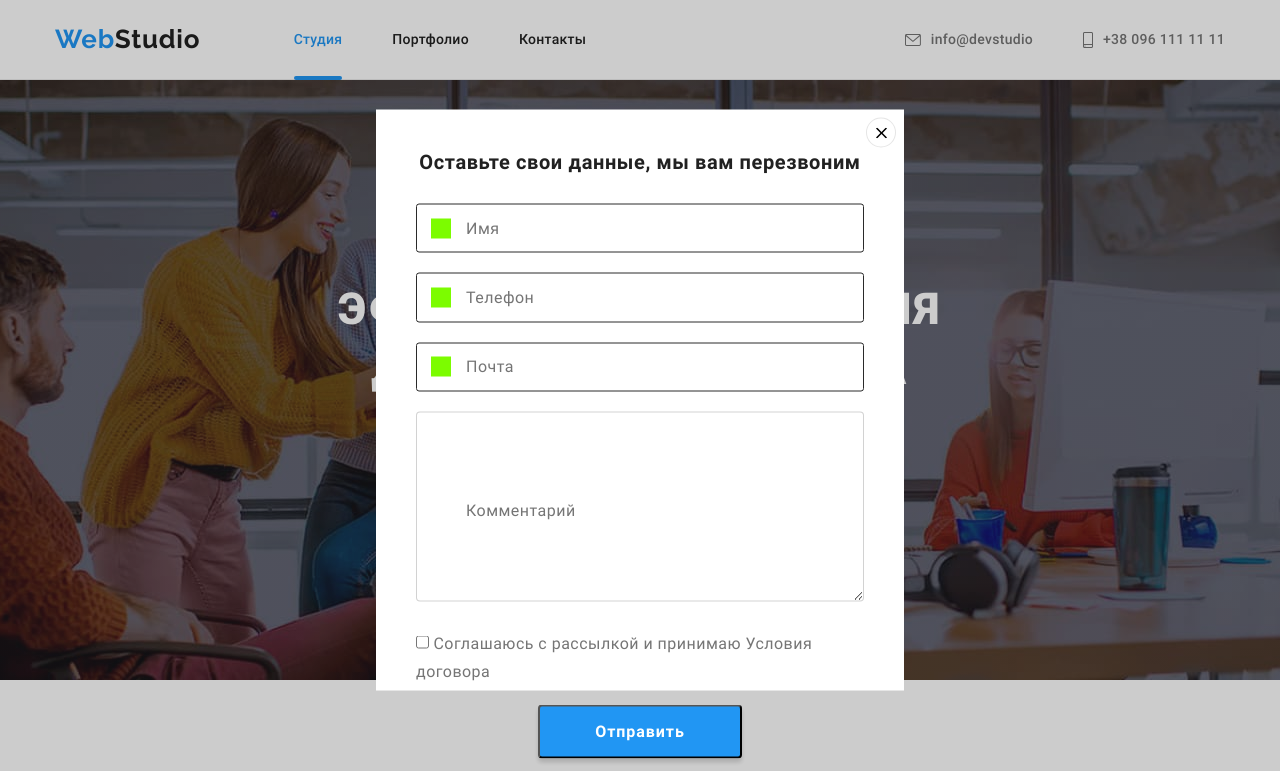
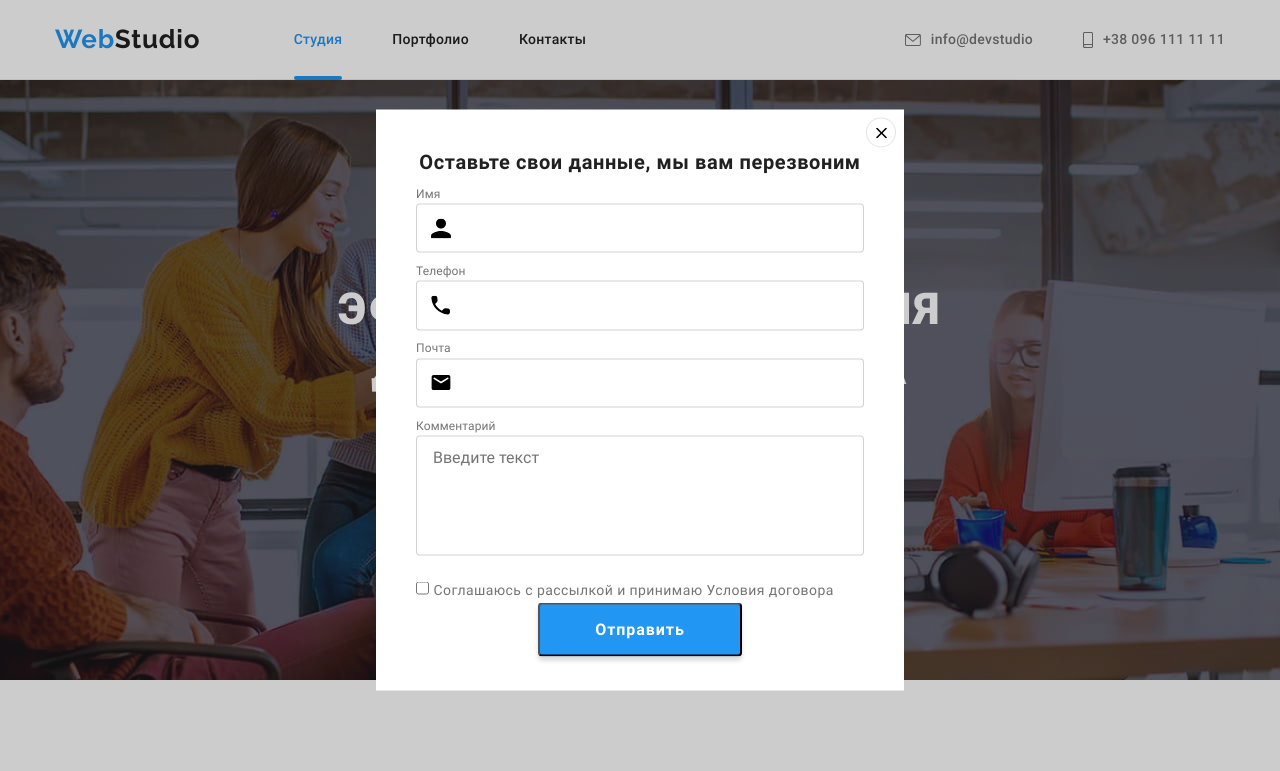
Before and after one commit to Sasha-create/goit-markup-hw-08, a plain HTML site: page index.html in a window 1280 px wide. Both pictures are taken after a click on the button "Заказать услугу". Shown: the top 771 px of the page. Drawn offline with nearby package versions, Linux system fonts and the light colour scheme.

Commit message:
modal screen

```diff
--- a/css/style.css
+++ b/css/style.css
@@ -345,205 +345,6 @@ img {
   background-color: var(--accent-color);
   cursor: pointer;
 }
-
-/*modal screen*/
-
-.backdrop {
-  position: fixed;
-  top: 0;
-  left: 0;
-  width: 100%;
-  height: 100%;
-  background: rgba(0, 0, 0, 0.2);
-  z-index: 1;
-  opacity: 1;
-  transition-duration: 250ms;
-  transition-timing-function: cubic-bezier(0.4, 0, 0.2, 1);
-  visibility: visible;
-}
-
-.backdrop.is-hidden {
-  opacity: 0;
-  pointer-events: none;
-  visibility: hidden;
-}
-
-.backdrop.is-hidden.modal {
-  transform: translate(-50%, -50%) scale(0.9);
-}
-
-.modal {
-  position: absolute;
-  top: 50%;
-  left: 50%;
-
-  width: 528px;
-  height: 581px;
-  background: #FFFFFF;
-  padding: 40px;
-
-  transform: translate(-50%, -50%) scale(1);
-  transition: transform 250ms cubic-bezier(0.4, 0, 0.2, 1);
-}
-
-.modal:hover,
-.modal:focus {
-  box-shadow: 0px 1px 3px rgba(0, 0, 0, 0.12), 0px 1px 1px rgba(0, 0, 0, 0.14), 0px 2px 1px rgba(0, 0, 0, 0.2);
-  border-radius: 4px;
-}
-
-.modal-title {
-  display: inline-block;
-  justify-content: center;
-  width: 448px;
-  height: auto;
-  padding: 0;
-  margin-top: 0;
-  margin-bottom: 30px;
-  font-family: "Roboto", sans-serif;
-  font-style: normal;
-  font-weight: 700;
-  font-size: 20px;
-  line-height: 1.15;
-  text-align: center;
-  letter-spacing: 0.03em;
-  color: #212121;
-}
-
-.icon-x {
-  display: flex;
-  fill: #000000;
-  transition-duration: 250ms;
-  transition-timing-function: cubic-bezier(0.4, 0, 0.2, 1);
-}
-
-.icon-x:hover,
-.icon-x:focus {
-  fill: var(--accent-color);
-}
-
-.modal-btn {
-  display: flex;
-  justify-content: center;
-  align-items: center;
-  position: absolute;
-  top: 8px;
-  right: 8px;
-
-  width: 30px;
-  height: 30px;
-
-  margin: 0;
-  padding: 6px;
-  background: #FFFFFF;
-  border: 1px solid rgba(0, 0, 0, 0.1);
-  border-radius: 50%;
-  box-sizing: border-box;
-  font: inherit;
-  cursor: pointer;
-
-}
-
-.form {
-  width: 448px;
- height: 342px;
-
-}
-
-.form-field {
-  position: relative;
-  display: block;
-  margin-bottom: 20px;
-}
-
-.form-label {
-  position: absolute;
-  top: 50%;
-  left: 50px;
-  transform: translateY(-50%);
-  transition: transform 250ms linear;
-}
-
-.form-input {
-  width: 448px;
-  height: auto;
-  margin-top: 0;
-  padding: 10px 20px;
-  padding-left: 42px;
-  font: inherit;
-  border-radius: 3px;
-  border: 1px solid #2a2a2a;
-}
-
-
-.icon-modal {
-  position: absolute;
-  top: 50%;
-  left: 15px;
-
-  transform: translateY(-50%);
-
-  display: inline-block;
-  width: 20px;
-  height: 20px;
-  background-color: lawngreen;
-}
-
-.form-field:focus-within > .icon-modal {
-  background-color: blue;
-}
-
-.form-field:focus-within > .form-label {
-  transform: translateY(-50px) translateX(-42px);
-
-}
-
-.comments {
-  width: 448px;
-height: auto;
-
-border: 1px solid rgba(33, 33, 33, 0.2);
-box-sizing: border-box;
-border-radius: 4px;
-}
-
-.modal-btn-send {
-  font-family: "Roboto", sans-serif;
-  font-style: normal;
-  font-weight: 700;
-  font-size: 16px;
-  line-height: 1.87;
-  letter-spacing: 0.06em;
-  color: var(--top-nav-color);
-  align-items: center;
-  text-align: center;
-
-
-  box-shadow: 0px 4px 4px rgba(0, 0, 0, 0.15);
-  border-radius: 4px;
-
-  min-width: 200px;
-  min-height: 50px;
-  display: flex;
-  justify-content: center;
-  margin: auto;
-  padding: 10px 55px;
-  outline: 0;
-
-  color: var(--top-nav-color);
-  background-color: var(--accent-color);
-
-  transition-duration: 250ms;
-  transition-timing-function: cubic-bezier(0.4, 0, 0.2, 1);
-}
-
-.modal-btn-send:hover,
-.modal-btn-send:focus {
-  color: var(--top-nav-color);
-  background-color: var(--accent-color);
-  cursor: pointer;
-}
-
 
 
 /* section*/
@@ -1442,3 +1243,277 @@ border-radius: 4px;
   transform: translateY(-50px) translateX(-42px);
 
 }*/
+
+/*modal screen*/
+
+.backdrop {
+  position: fixed;
+  top: 0;
+  left: 0;
+  width: 100%;
+  height: 100%;
+  background: rgba(0, 0, 0, 0.2);
+  z-index: 1;
+  opacity: 1;
+  transition-duration: 250ms;
+  transition-timing-function: cubic-bezier(0.4, 0, 0.2, 1);
+  visibility: visible;
+}
+
+.backdrop.is-hidden {
+  opacity: 0;
+  pointer-events: none;
+  visibility: hidden;
+}
+
+.backdrop.is-hidden.modal {
+  transform: translate(-50%, -50%) scale(0.9);
+}
+
+.modal {
+  position: absolute;
+  top: 50%;
+  left: 50%;
+
+  width: 528px;
+  height: 581px;
+  background: #FFFFFF;
+  padding: 40px;
+
+  transform: translate(-50%, -50%) scale(1);
+  transition: transform 250ms cubic-bezier(0.4, 0, 0.2, 1);
+}
+
+.modal:hover,
+.modal:focus {
+  box-shadow: 0px 1px 3px rgba(0, 0, 0, 0.12), 0px 1px 1px rgba(0, 0, 0, 0.14), 0px 2px 1px rgba(0, 0, 0, 0.2);
+  border-radius: 4px;
+}
+
+.modal-title {
+  display: inline-block;
+  justify-content: center;
+  width: 448px;
+  height: auto;
+  padding: 0;
+  margin-top: 0;
+  margin-bottom: 30px;
+  font-family: "Roboto", sans-serif;
+  font-style: normal;
+  font-weight: 700;
+  font-size: 20px;
+  line-height: 1.15;
+  text-align: center;
+  letter-spacing: 0.03em;
+  color: #212121;
+}
+
+.icon-x {
+  display: flex;
+  fill: #000000;
+  transition-duration: 250ms;
+  transition-timing-function: cubic-bezier(0.4, 0, 0.2, 1);
+}
+
+.icon-x:hover,
+.icon-x:focus {
+  fill: var(--accent-color);
+}
+
+.modal-btn {
+  display: flex;
+  justify-content: center;
+  align-items: center;
+  position: absolute;
+  top: 8px;
+  right: 8px;
+
+  width: 30px;
+  height: 30px;
+
+  margin: 0;
+  padding: 6px;
+  background: #FFFFFF;
+  border: 1px solid rgba(0, 0, 0, 0.1);
+  border-radius: 50%;
+  box-sizing: border-box;
+  font: inherit;
+  cursor: pointer;
+
+}
+
+
+/*modal form*/
+
+.form {
+  width: 448px;
+ height: auto;
+
+}
+
+.form-field {
+  position: relative;
+  display: block;
+  width: 448px;
+  height: auto;
+  margin-bottom: 28px;
+}
+
+.form-field:nth-child(4n) {
+  margin-bottom: 0px;
+}
+
+.form-field > .comments {
+  position: relative;
+  display: block;
+  width: 448px;
+  height: 120px;
+  margin-bottom: 20px;
+}
+
+.form-label {
+  position: absolute;
+  top: 50%;
+  left: 50px;
+  margin-top: 0;
+  margin-bottom: 4px;
+
+  font-family: "Roboto", sans-serif;
+  font-weight: 400;
+  font-size: 12px;
+  line-height: 0.85;
+  letter-spacing: 0.01em;
+  color: #757575;
+
+  /*transform: translateY(-50%);*/
+  transform: translateY(-40px) translateX(-50px);
+  transition: transform 250ms linear;
+
+}
+
+.form-input {
+  width: 448px;
+  height: auto;
+  margin-top: 0;
+  padding: 10px 20px;
+  padding-left: 42px;
+  font: inherit;
+  border: 1px solid rgba(33, 33, 33, 0.2);
+  box-sizing: border-box;
+  border-radius: 4px;
+  outline: none;
+
+  transition-duration: 250ms;
+  transition-timing-function: cubic-bezier(0.4, 0, 0.2, 1);
+}
+
+
+.icon-modal {
+  position: absolute;
+  top: 50%;
+  left: 15px;
+  width: 20px;
+  height: 20px;
+  transform: translateY(-50%);
+
+  display: inline-block;
+
+  fill: #000000;
+  transition-duration: 250ms;
+  transition-timing-function: cubic-bezier(0.4, 0, 0.2, 1);
+  background-color: #FFFFFF;
+}
+
+.form-field:focus-within > .icon-modal {
+  fill: var(--accent-color);
+}
+
+.form-input:focus {
+  border: 1px solid var(--accent-color);
+}
+
+
+/*.form-field:focus-within > .form-label {
+  transform: translateY(-50px) translateX(-42px);
+
+}*/
+
+.comments {
+  width: 448px;
+  height: 120px;
+  resize: none;
+  margin-bottom: 20px;
+  padding: 12px 16px;
+  border: 1px solid rgba(33, 33, 33, 0.2);
+  box-sizing: border-box;
+  border-radius: 4px;
+  outline: none;
+  transition-duration: 250ms;
+  transition-timing-function: cubic-bezier(0.4, 0, 0.2, 1);
+}
+
+  .comments:focus {
+  border: 1px solid var(--accent-color);
+}
+
+  .text-comment {
+  position: absolute;
+  top: 50%;
+  left: 50px;
+  margin-top: 0;
+  margin-bottom: 4px;
+  /*transform: translateY(-50%);*/
+  transform: translateY(-75px) translateX(-50px);
+  transition: transform 250ms linear;
+
+}
+
+.checkbox {
+  font-family: "Roboto", sans-serif;
+  font-weight: 400;
+  font-size: 14px;
+  line-height: 1.71;
+  letter-spacing: 0.03em;
+  color: #757575;
+  margin-top: 0;
+  margin-bottom: 30px;
+  transition-duration: 250ms;
+  transition-timing-function: cubic-bezier(0.4, 0, 0.2, 1);
+}
+
+.modal-btn-send {
+  font-family: "Roboto", sans-serif;
+  font-style: normal;
+  font-weight: 700;
+  font-size: 16px;
+  line-height: 1.87;
+  letter-spacing: 0.06em;
+  color: var(--top-nav-color);
+  align-items: center;
+  text-align: center;
+
+
+  box-shadow: 0px 4px 4px rgba(0, 0, 0, 0.15);
+  border-radius: 4px;
+
+  min-width: 200px;
+  min-height: 50px;
+  display: flex;
+  justify-content: center;
+  margin: auto;
+  padding: 10px 55px;
+  outline: 0;
+
+  color: var(--top-nav-color);
+  background-color: var(--accent-color);
+
+  transition-duration: 250ms;
+  transition-timing-function: cubic-bezier(0.4, 0, 0.2, 1);
+}
+
+.modal-btn-send:hover,
+.modal-btn-send:focus {
+  color: var(--top-nav-color);
+  background-color: var(--accent-color);
+  cursor: pointer;
+}
--- a/index.html
+++ b/index.html
@@ -77,39 +77,6 @@
         <div class="container head-baner">
           <h1 class="head-logo-type">Эффективные решения для вашего бизнеса</h1>
           <button class="primary-button" data-modal-open type="button">Заказать услугу</button>
-        </div>
-        <div class="backdrop is-hidden" data-modal>
-          <div class="modal">
-           <p class="modal-title">Оставьте свои данные, мы вам перезвоним</p>
-            <button class="modal-btn" data-modal-close>
-              <svg class="icon-x" width="11" height="11">
-                <use href="./images/sprite.svg#icon-x"></use>
-              </svg>
-            </button>
-            <form class="form" autocomplete="off">
-              <label class="form-field"><input class="form-input" type="text" name="user-name" placeholder=" "/>
-                <span class="form-label">Имя</span>
-                <span class="icon-modal"></span>
-              </label>
-              <label class="form-field"><input class="form-input" type="tel" name="tel" placeholder=" "/>
-                <span class="form-label">Телефон</span>
-                <span class="icon-modal"></span>
-              </label>
-              <label class="form-field"><input class="form-input" type="email" name="email" placeholder=" "/>
-                <span class="form-label">Почта</span>
-                <span class="icon-modal"></span>
-              </label>
-              <label class="form-field">
-                <textarea class="comments" name="comment" id="comment" rows="10" placeholder=" "></textarea>
-                <span class="form-label">Комментарий</span>
-              </label>
-                <div class="form-field">
-                  <input type="checkbox" name="policy" id="policy">
-                  <label for="policy">Соглашаюсь с рассылкой и принимаю <span>Условия договора</span></label>
-                </div>
-                <button class="modal-btn-send"type="submit">Отправить</button>
-            </form>
-          </div>
         </div>
       </section>
 
@@ -613,70 +580,46 @@
         </div>
       </div>
     </footer>
-    <script src="./js/modal.js"></script>
-    <form class="form js-speaker-form" autocomplete="off">
 
+    <div class="backdrop is-hidden" data-modal>
+          <div class="modal">
+           <p class="modal-title">Оставьте свои данные, мы вам перезвоним</p>
+            <button class="modal-btn" data-modal-close>
+              <svg class="icon-x" width="11" height="11">
+                <use href="./images/sprite.svg#icon-x"></use>
+              </svg>
+            </button>
+           <form class="form" autocomplete="off">
               <label class="form-field"><input class="form-input" type="text" name="user-name" placeholder=" "/>
                 <span class="form-label">Имя</span>
-          <span class="icon-modal"></span>
+                <svg class="icon-modal" width="12" height="12">
+                <use href="./images/sprite.svg#Vector5"></use>
+              </svg>
+
               </label>
               <label class="form-field"><input class="form-input" type="tel" name="tel" placeholder=" "/>
                 <span class="form-label">Телефон</span>
-          <span class="icon-modal"></span>
+                <svg class="icon-modal" width="13" height="13">
+                <use href="./images/sprite.svg#Vector4"></use>
+              </svg>
               </label>
-
-       <div class="form-field">
-         <span class="icon-modal"></span>
-         <label for="id-tel" class="form-label">Телефон</label>
-         <input class="form-input" type="tel" name="tel" id="id-tel" placeholder=" " />
+              <label class="form-field"><input class="form-input" type="email" name="email" placeholder=" "/>
+                <span class="form-label">Почта</span>
+                <svg class="icon-modal" width="15" height="12">
+                <use href="./images/sprite.svg#Vector6"></use>
+              </svg>
+              </label>
+              <label class="form-field">
+                <textarea class="comments" name="comment" id="comment" cols ="30" rows="10" placeholder="Введите текст"></textarea>
+                <span class="form-label text-comment">Комментарий</span>
+              </label>
+                  <input type="checkbox" name="policy" id="policy">
+                  <label class="checkbox" for="policy">Соглашаюсь с рассылкой и принимаю <span class="link">Условия договора</span></label>
+                  <button class="modal-btn-send"type="submit">Отправить</button>
+            </form>
          </div>
-       <div class="form-field">
-         <span class="icon-modal"></span>
-         <label for="id-mail" class="form-label">Почта</label>
-         <input class="form-input" type="email" name="mail" id="id-mail" placeholder=" "/>
         </div>
-       <div class="form-field">
-         <label for="comment"  class="form-label">Комментарий</label>
-         <textarea class="comments" name="comment" id="comment" rows="10" placeholder="Введите текст"></textarea>
-        </div>
-
-      <div role="group" class="group">
-        <h2 class="group-title">Topic</h2>
-        <ul class="topic-options">
-        <li><input type="checkbox" name="topic" value="html" id="html" />
-        <label for="html">HTML</label></li>
-        <li><input type="checkbox" name="topic" value="css" id="css" />
-        <label for="css">CSS</label></li></ul>
-      </div>
-
-      <div role="group" class="group">
-        <h2 class="group-title">Expert</h2>
-        <ul class="expert-options">
-          <li><input type="radio" name="experience" value="junior" id="junior">
-        <label for="junior">Junior</label></li>
-          <li><input type="radio" name="experience" value="midle" id="midle">
-        <label for="junior">Midle</label></li>
-         <li><input type="radio" name="experience" value="senior" id="senior">
-        <label for="senior">Senior</label></li>
-        </ul>
-      </div>
-      <div class="form-field">
-        <label for="date">Date apply</label>
-        <input type="datetime-local" name="" id="date" class="date">
-      </div>
-      <div class="form-field">
-        <label for="pdf">Loading PDF documents</label>
-        <input type="file" name="pdf" id="pdf">
-      </div>
-
-      <div class="form-field">
-        <input type="checkbox" name="policy" id="policy">
-        <label for="policy">Agry</label>
-      </div>
-
-      <button type="submit">Send apply</button>
-    </form>
-
+  <script src="./js/modal.js"></script>
   <script>
     (() => {
       document.querySelector('.js-speaker-form').addEventListener('submit', e => {
```
Lines whose indentation alone changed are shown as unchanged.
